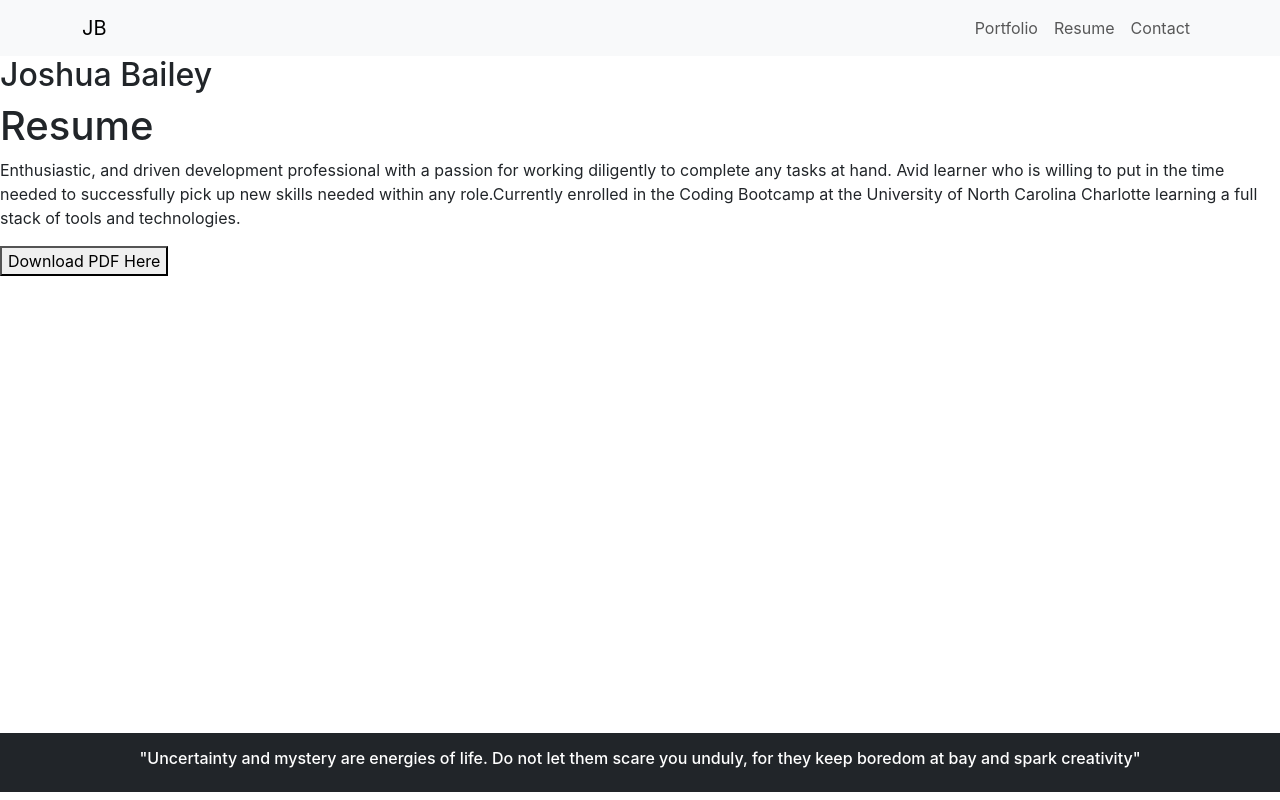
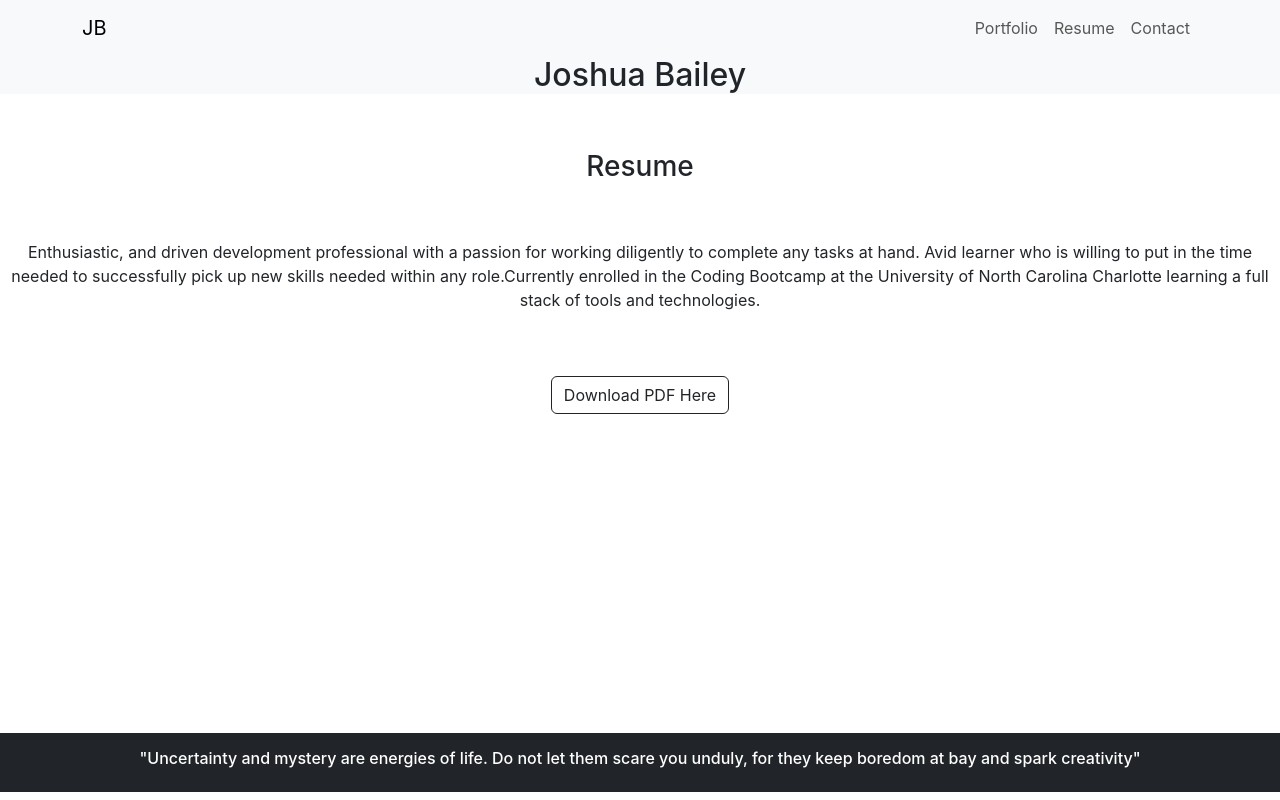
Before and after one commit to joshbaileydev513/joshuabailey.info, a React (Create React App) app in the folder joshuabailey.info/: page /resume in a window 1280 px wide. Built offline with nearby package versions, Linux system fonts and the light colour scheme.

Commit message:
adding styling to my header/footer along with all page components. Still need to get some button spacing on contact

```diff
--- a/joshuabailey.info/src/components/footer.js
+++ b/joshuabailey.info/src/components/footer.js
@@ -13,7 +13,7 @@ const styles = {
 
 function Footer() {
   return (
-    <footer class="p-3 mb-2 bg-dark text-white" style= {styles.footer}>
+    <footer class="p-3 mb-2 bg-dark text-white text-center font-weight-light" style= {styles.footer}>
       <h6>"Uncertainty and mystery are energies of life.
         Do not let them scare you unduly, for they keep boredom at bay and spark creativity"
       </h6>
--- a/joshuabailey.info/src/components/header.js
+++ b/joshuabailey.info/src/components/header.js
@@ -1,9 +1,13 @@
 import React from 'react';
 // Here we are importing a CSS file as a dependency
 
+// styles = {
+
+// };
+
 function Header() {
   return (
-    <header className="header">
+    <header class="text-center bg-light">
       <h2>Joshua Bailey</h2>
     </header>
   );
--- a/joshuabailey.info/src/pages/Contact.js
+++ b/joshuabailey.info/src/pages/Contact.js
@@ -3,11 +3,11 @@ import React from 'react';
 const Contact = () => {
     return (
         <div>
-            <h1>Contact Me</h1>
+            <h3 class="p-5 text-center">Contact Me</h3>
              {/* Add contact info (PH #/ EM / GitHub / LinkedIn) */}
-             <div>
-             <button onClick={() => window.location = 'mailto:jbailey2124@gmail.com'}>Email Me</button>
-             <a href="tel:5135185570"><button>Call Me</button></a>
+             <div class="p-5 text-center">
+                <button onClick={() => window.location = 'mailto:jbailey2124@gmail.com'} type="button" class="btn btn-outline-dark">EMAIL</button>
+                <a href="tel:5135185570"><button type="button" class="btn btn-outline-dark">CALL</button></a>
              </div>
         </div>
     );
--- a/joshuabailey.info/src/pages/Home.js
+++ b/joshuabailey.info/src/pages/Home.js
@@ -4,9 +4,9 @@ const Home = () => {
     return (
         <div>
             {/* Inset Picture of Me here */}
-            <h3>FullStack Web Developer - MERN </h3>
+            <h3 class="p-5 text-center">FullStack Web Developer - MERN </h3>
              {/* Add info here about me and desires/exp */}
-             <p class="">
+             <p class="text-center font-weight-light">
                     Hi there! I am a FullStack Developer within MERN, currently enrolled in a coding bootcamp at The University
                     of North Carolina at Charlotte. I am passionate about creating visually appealing and user-friendly
                     websites and applications. My goal is to use my skills and knowledge to create meaningful and impactful digital
--- a/joshuabailey.info/src/pages/Portfolio.js
+++ b/joshuabailey.info/src/pages/Portfolio.js
@@ -3,9 +3,9 @@ import React from 'react';
 const Portfolio = () => {
     return (
         <div>
-            <h1>Portfolio</h1>
+            <h3 class="p-5 text-center">Portfolio</h3>
              {/* Add portfolio of previous projects here */}
-             <p class="">
+             <p class="text-center font-weight-light">
                     Lorem ipsum dolor sit amet consectetur adipisicing elit.
                     Natus, alias ipsa? Eius debitis minima, minus consequuntur numquam ut tempora excepturi
                     quod maiores, porro blanditiis ipsum, autem et alias voluptate dolor.
--- a/joshuabailey.info/src/pages/Resume.js
+++ b/joshuabailey.info/src/pages/Resume.js
@@ -3,18 +3,18 @@ import React from 'react';
 const Resume = () => {
     return (
         <div>
-            <h1>Resume</h1>
+            <h3 class="p-5 text-center">Resume</h3>
              {/* Add Resume Below */}
-             <p class="">
+             <p class="text-center font-weight-light">
                     Enthusiastic, and driven development professional with a passion for working diligently to complete
                     any tasks at hand. Avid learner who is willing to put in the time needed to successfully pick up new
                     skills needed within any role.Currently enrolled in the Coding Bootcamp at the University of North Carolina Charlotte learning a
                     full stack of tools and technologies.
             </p>
             <div>
-            <div class="btns">
+            <div class="p-5 text-center">
                 {/* need to fix the file location for my resume PDF */}
-                <a href={Resume.pdf} target="_blank"><button>Download PDF Here</button></a>
+                <a href={Resume.pdf} target="_blank"><button type="button" class="btn btn-outline-dark">Download PDF Here</button></a>
             </div>
             </div>
         </div>
```
